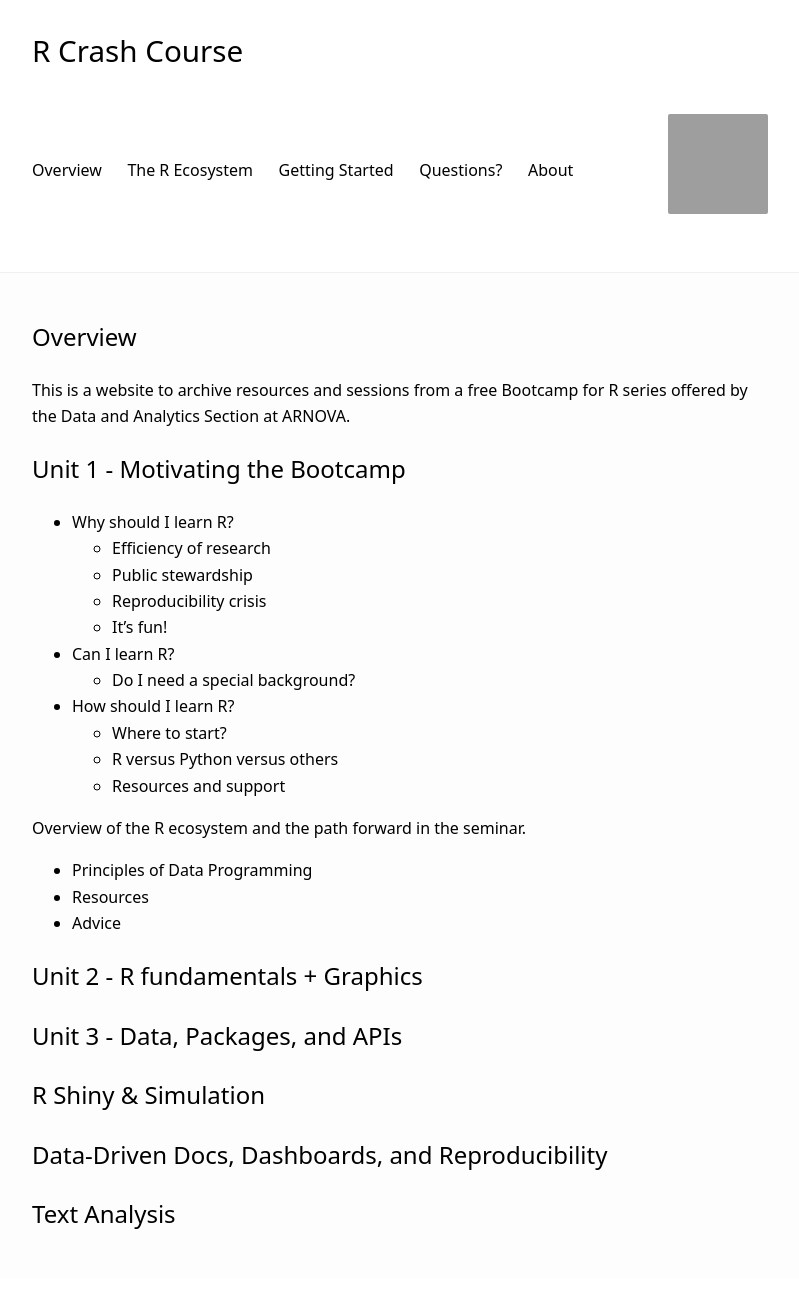
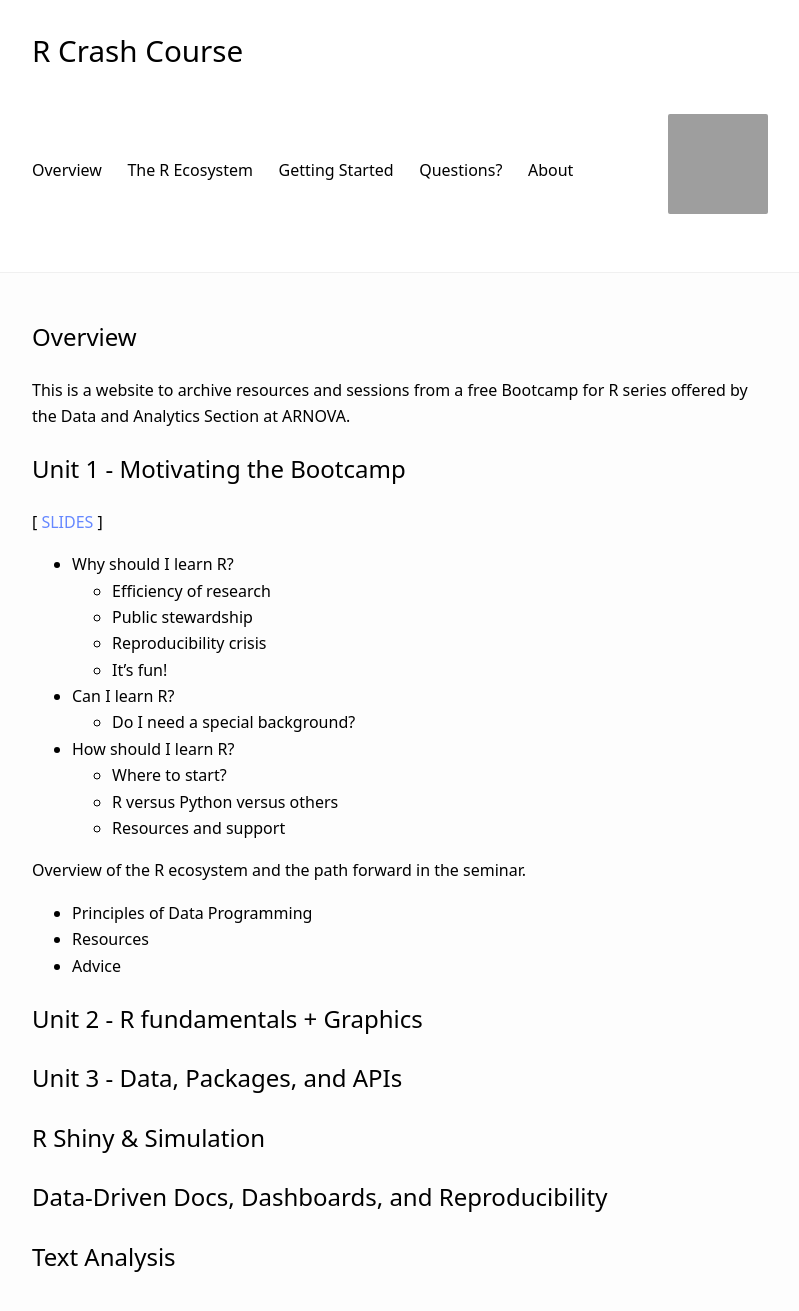
Before and after one commit to Nonprofit-Open-Data-Collective/r-crash-course, a Jekyll site: the page built from index.md, in a window 1280 px wide, cut to the strip 0-1320 px from the top of the page. Shown: the top 1311 px of the strip, without its empty margins (240-1039 px from the left). Built offline with Jekyll 4.4.1, drawn with Linux system fonts in a browser that asks for light colours; before the commit the page ends 1278 px from its top, so only the background shows below that; grey boxes are pictures that could not be loaded.

Commit message:
Update index.md

```diff
--- a/index.md
+++ b/index.md
@@ -9,6 +9,8 @@ This is a website to archive resources and sessions from a free Bootcamp for R s
 
 
 ## Unit 1 - Motivating the Bootcamp
+
+[ [**SLIDES**](resources/r-bootcamp-ARNOVA-data-and-analytics.pdf) ]
 
 * Why should I learn R?
   - Efficiency of research
```
